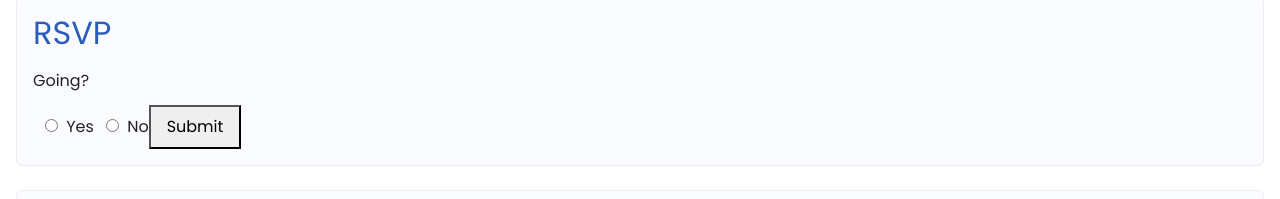
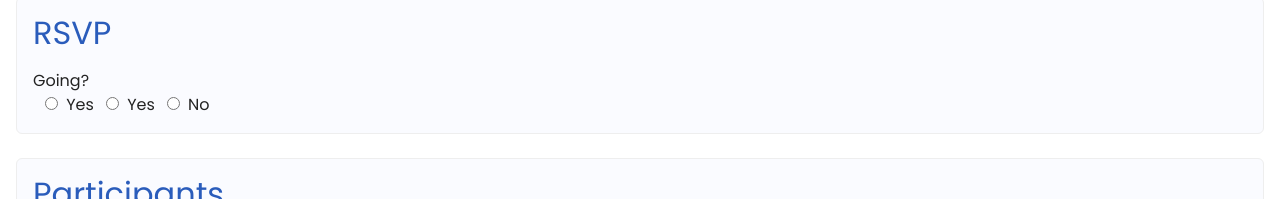
Before and after one commit to tabithaharston/StudyBuddy-Startup, a React (Vite) app: page /session in a window 1280 px wide. Shown: the part 742-941 px from the top of the page. Built offline with nearby package versions, Linux system fonts and the light colour scheme.

Commit message:
Track RSVP choice with useState

```diff
--- a/src/session/session.jsx
+++ b/src/session/session.jsx
@@ -8,6 +8,9 @@ export function Session() {
       { name: 'Sam R.', status: 'Not going' },
     ]
   );
+
+  const [rsvp, setRsvp] = React.useState('');
+
   return (
     <main>
       <section>
@@ -39,8 +42,8 @@ export function Session() {
         <form>
           <label htmlFor="rsvpYes">Going?</label>
           <input type="radio" id="rsvpYes" name="rsvp" /> Yes
-          <input type="radio" id="rsvpNo" name="rsvp" /> No
-          <button type="submit">Submit</button>
+          <input type="radio" id="rsvpYes" name="rsvp" checked={rsvp === 'Going'} onChange={() => setRsvp('Going')} /> Yes
+          <input type="radio" id="rsvpNo" name="rsvp" checked={rsvp === 'Not going'} onChange={() => setRsvp('Not going')} /> No
         </form>
       </section>
 
```
